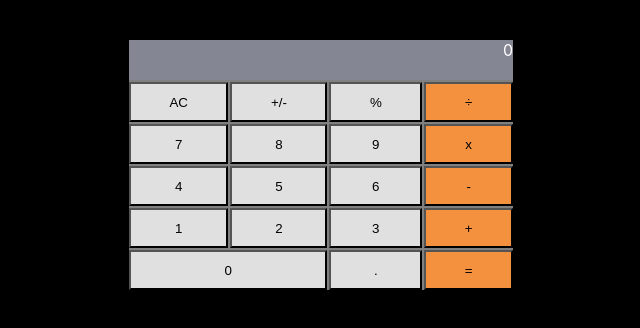
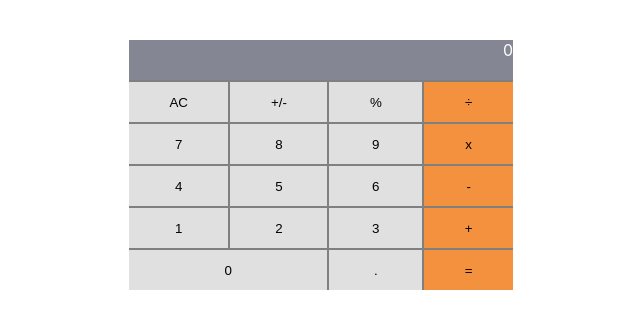
Before and after one commit to tumainimaganiko/math-magicians, a React (Create React App) app: page / in a window 1280 px wide. Shown: the top 328 px of the page, without its empty margins (319-959 px from the left). Built offline with nearby package versions, Linux system fonts and the light colour scheme.

Commit message:
Update CSS

```diff
--- a/src/App.css
+++ b/src/App.css
@@ -1,7 +1,3 @@
-body {
-  background-color: black;
-}
-
 .container {
   display: grid;
   grid-template-columns: auto auto auto auto;
@@ -15,6 +11,7 @@ body {
 
 .container button {
   padding: 8px 1px;
+  border: none;
 }
 
 .zero {
```
